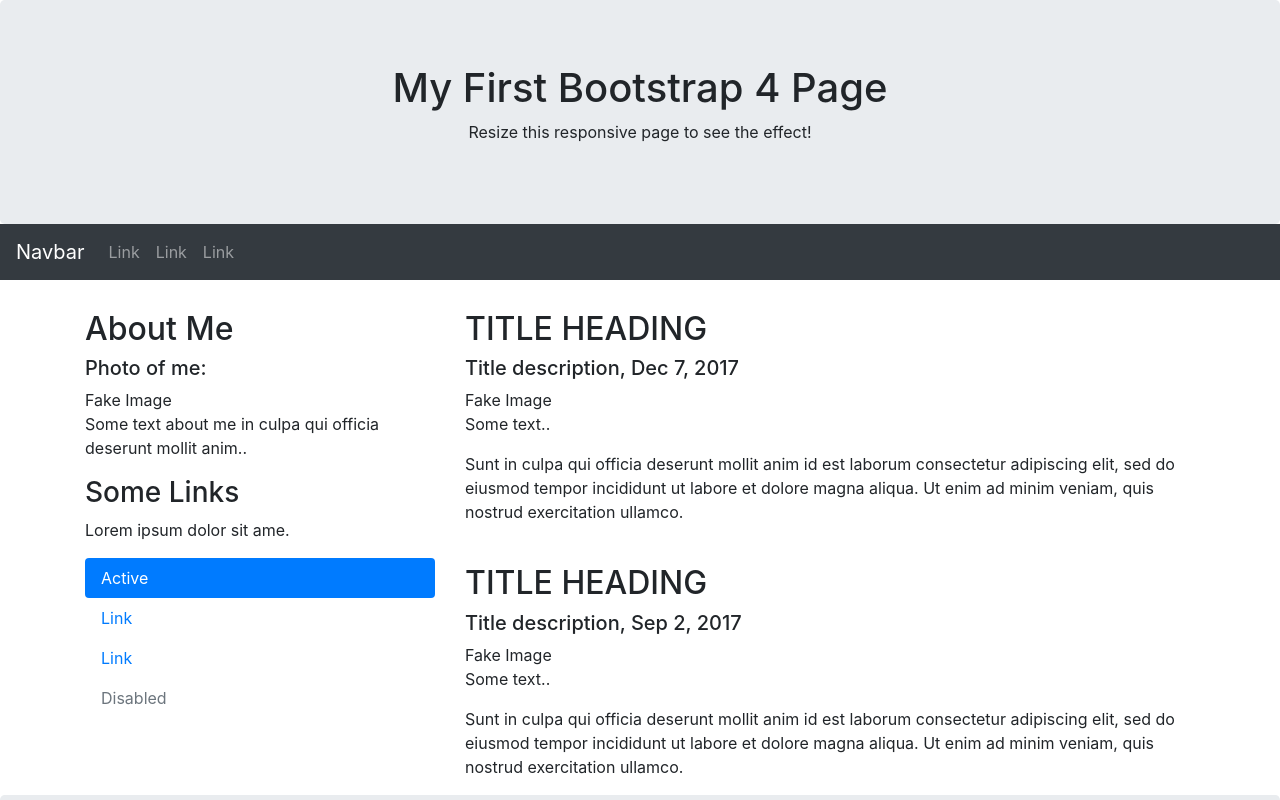
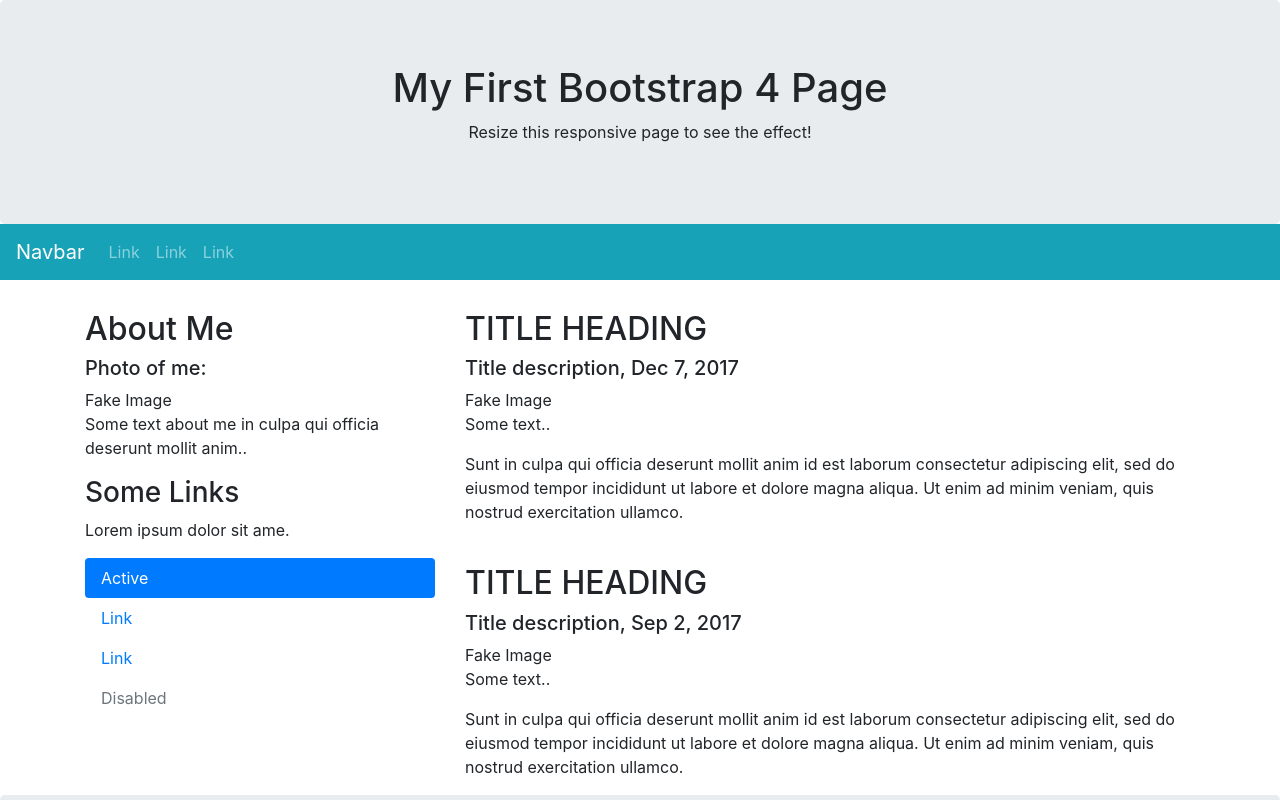
Before and after one commit to priyankaraghuraman/UX_UI_HW_20, a plain HTML site: page index.html in a window 1280 px wide. Shown: the top 800 px of the page. Drawn offline with nearby package versions, Linux system fonts and the light colour scheme.

Commit message:
Nav bar color change

```diff
--- a/index.html
+++ b/index.html
@@ -23,7 +23,7 @@
   <p>Resize this responsive page to see the effect!</p>
 </div>
 
-<nav class="navbar navbar-expand-sm bg-dark navbar-dark">
+<nav class="navbar navbar-expand-sm bg-info navbar-dark">
   <a class="navbar-brand" href="#">Navbar</a>
   <button class="navbar-toggler" type="button" data-toggle="collapse" data-target="#collapsibleNavbar">
     <span class="navbar-toggler-icon"></span>
```
